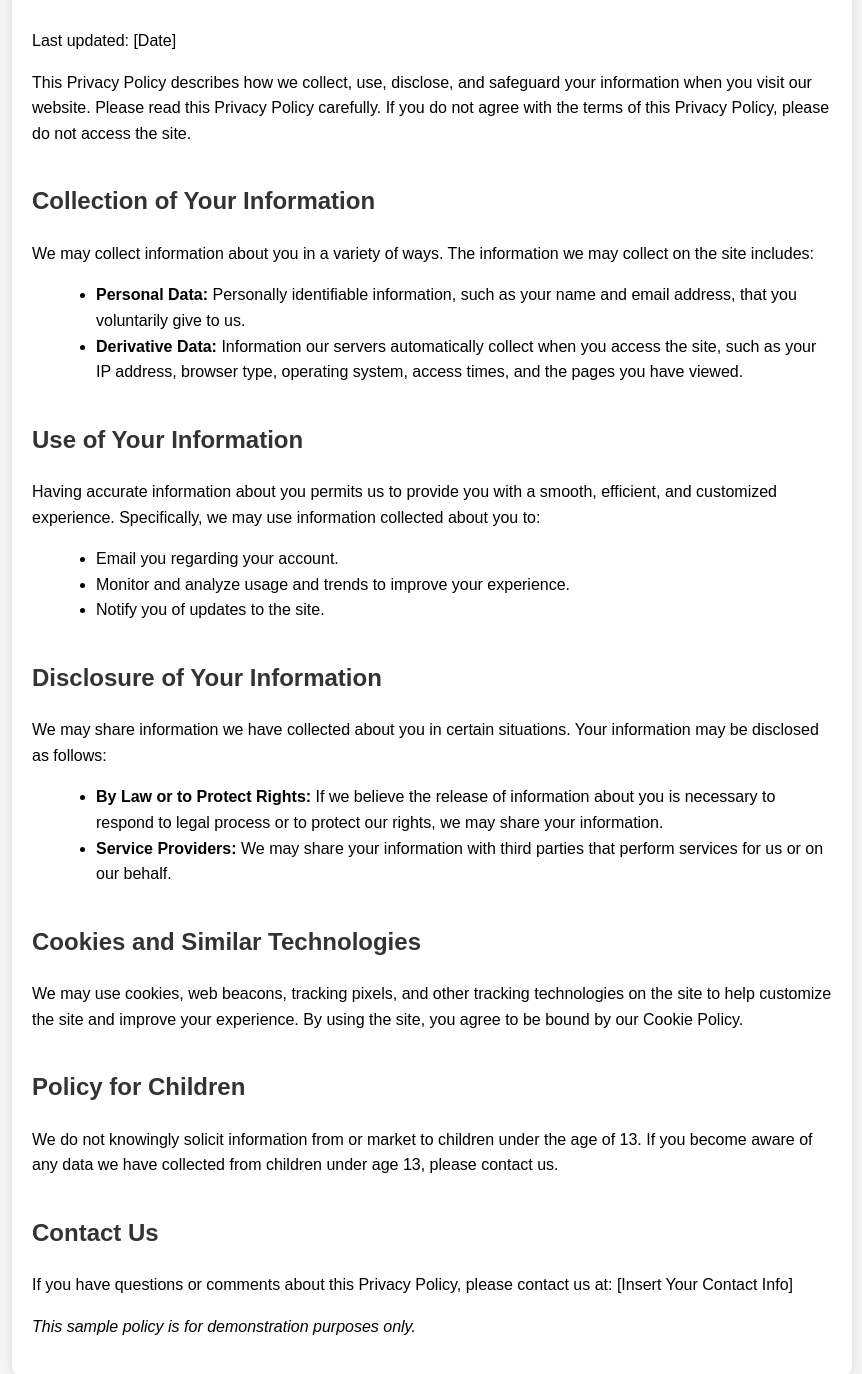
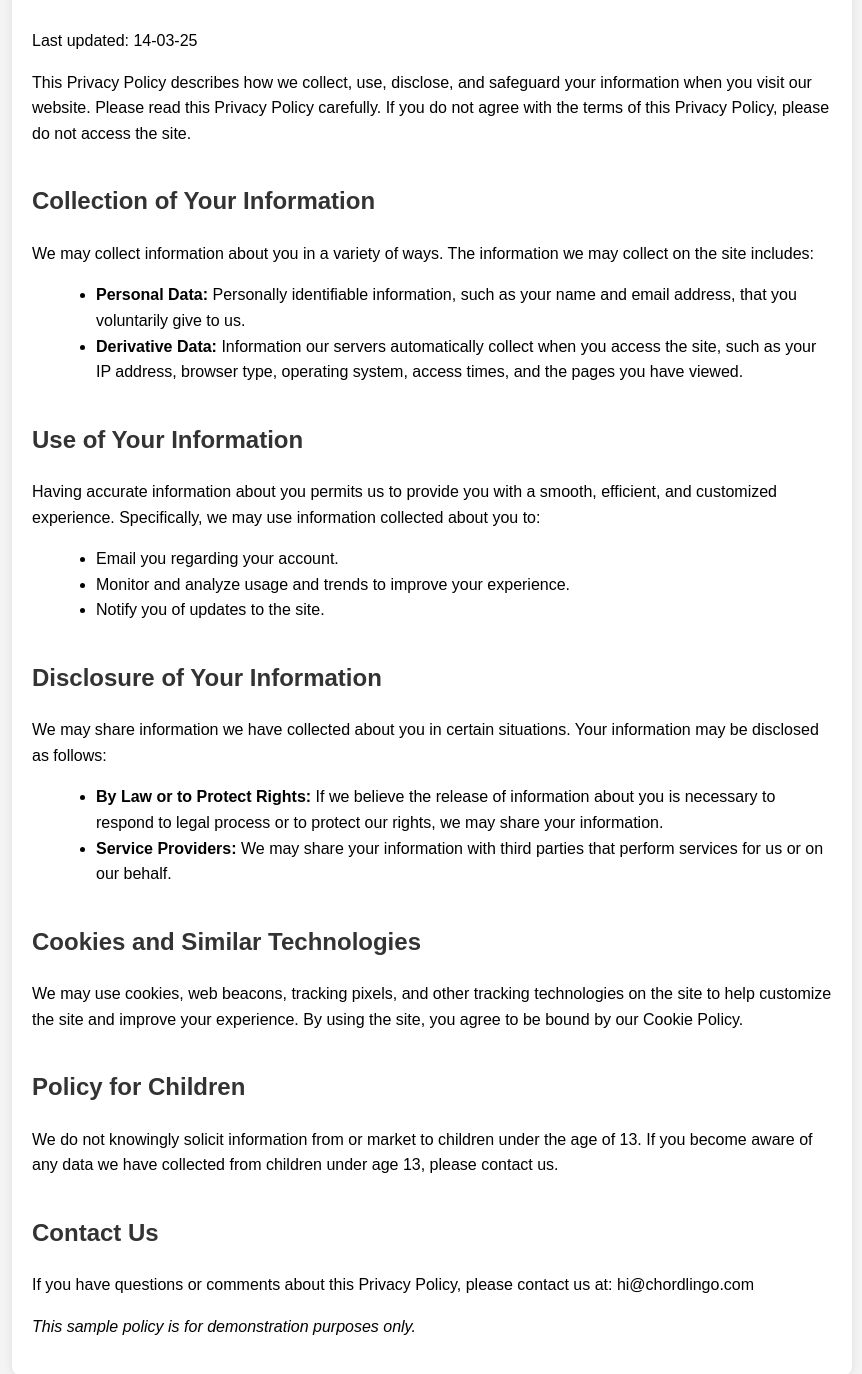
Before and after one commit to leeeuvern/Chords, a plain HTML site: page privacy-policy.html in a window 1280 px wide. Shown: the part 106-1480 px from the top of the page, without its empty margins (208-1070 px from the left). Drawn offline with Linux system fonts and the light colour scheme.

Commit message:
Update privacy-policy.html

```diff
--- a/privacy-policy.html
+++ b/privacy-policy.html
@@ -39,7 +39,7 @@
 <body>
   <div class="container">
     <h1>Privacy Policy</h1>
-    <p>Last updated: [Date]</p>
+    <p>Last updated: 14-03-25</p>
 
     <p>
       This Privacy Policy describes how we collect, use, disclose, and safeguard
@@ -111,7 +111,7 @@
     <h2>Contact Us</h2>
     <p>
       If you have questions or comments about this Privacy Policy, please contact
-      us at: [Insert Your Contact Info]
+      us at: hi@chordlingo.com
     </p>
     <p><em>This sample policy is for demonstration purposes only.</em></p>
   </div>
```
